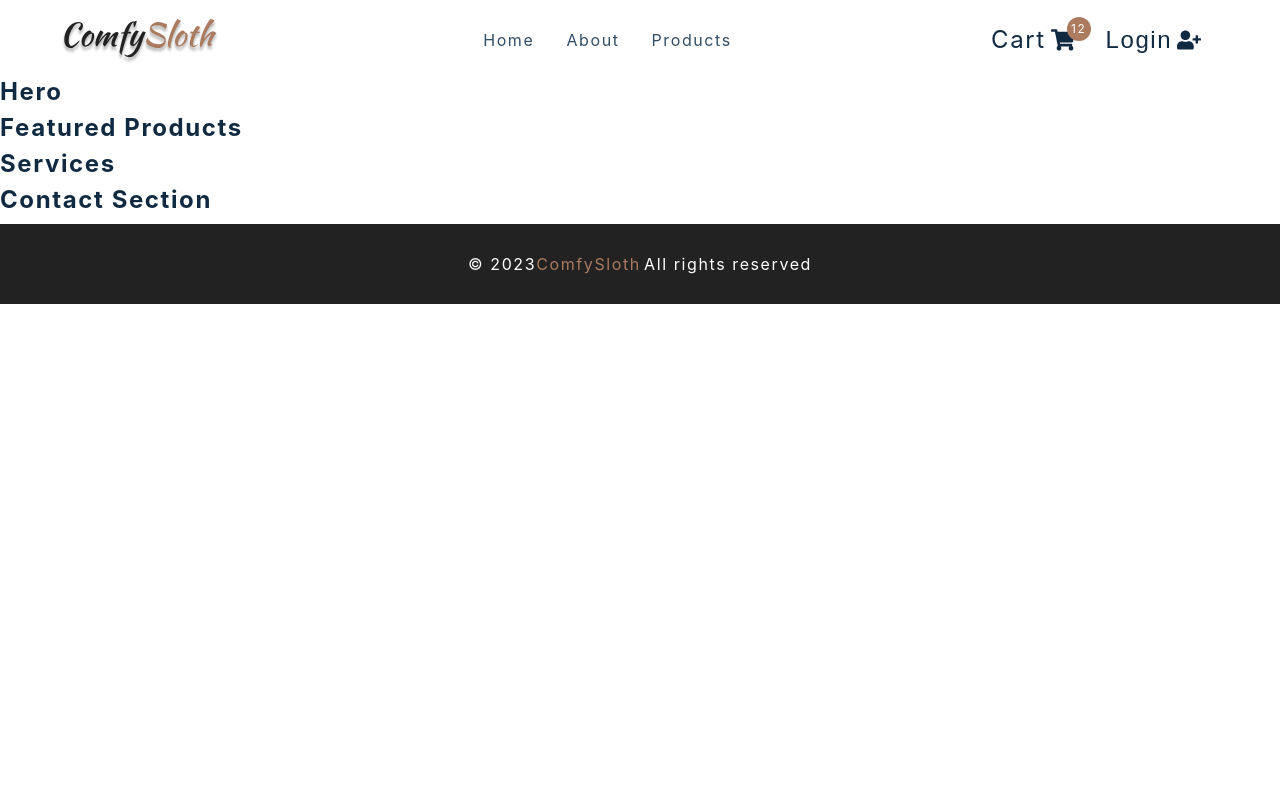
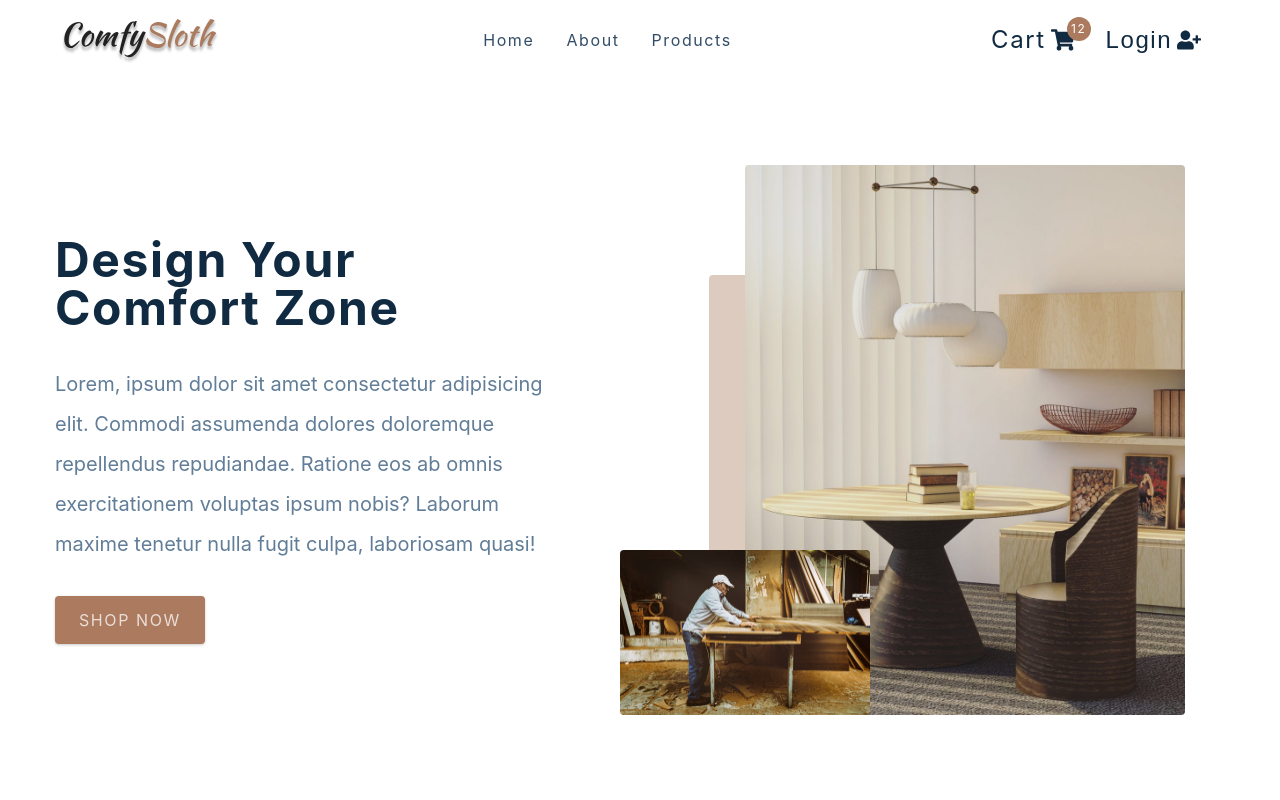
Before and after one commit to pedrojotaa/comfy-store, a React (Create React App) app: page / in a window 1280 px wide. Shown: the top 800 px of the page. Built offline with nearby package versions, Linux system fonts and the light colour scheme; the HTML template or start-up script is replaced by a standard one.

Commit message:
refactor: building hero component

```diff
--- a/src/components/Hero.js
+++ b/src/components/Hero.js
@@ -1,12 +1,34 @@
-import React from 'react'
-import styled from 'styled-components'
-import { Link } from 'react-router-dom'
-import heroBcg from '../assets/hero-bcg.jpeg'
-import heroBcg2 from '../assets/hero-bcg-2.jpeg'
+import React from "react";
+import styled from "styled-components";
+import { Link } from "react-router-dom";
+import heroBcg from "../assets/hero-bcg.jpeg";
+import heroBcg2 from "../assets/hero-bcg-2.jpeg";
 
 const Hero = () => {
-  return <h4>hero</h4>
-}
+  return (
+    <Wrapper className="section-center">
+      <article>
+        <h1>
+          design your <br />
+          comfort zone
+        </h1>
+        <p>
+          Lorem, ipsum dolor sit amet consectetur adipisicing elit. Commodi
+          assumenda dolores doloremque repellendus repudiandae. Ratione eos ab
+          omnis exercitationem voluptas ipsum nobis? Laborum maxime tenetur
+          nulla fugit culpa, laboriosam quasi!
+        </p>
+        <Link to="/products" className="btn hero-btn">
+          shop now
+        </Link>
+      </article>
+      <article className="img-container">
+        <img src={heroBcg} alt="nice table" className="main-img" />
+        <img src={heroBcg2} alt="person working" className="accent-img" />
+      </article>
+    </Wrapper>
+  );
+};
 
 const Wrapper = styled.section`
   min-height: 60vh;
@@ -58,7 +80,7 @@
       border-radius: var(--radius);
     }
     .img-container::before {
-      content: '';
+      content: "";
       position: absolute;
       width: 10%;
       height: 80%;
@@ -68,6 +90,6 @@
       border-radius: var(--radius);
     }
   }
-`
+`;
 
-export default Hero
+export default Hero;
```
